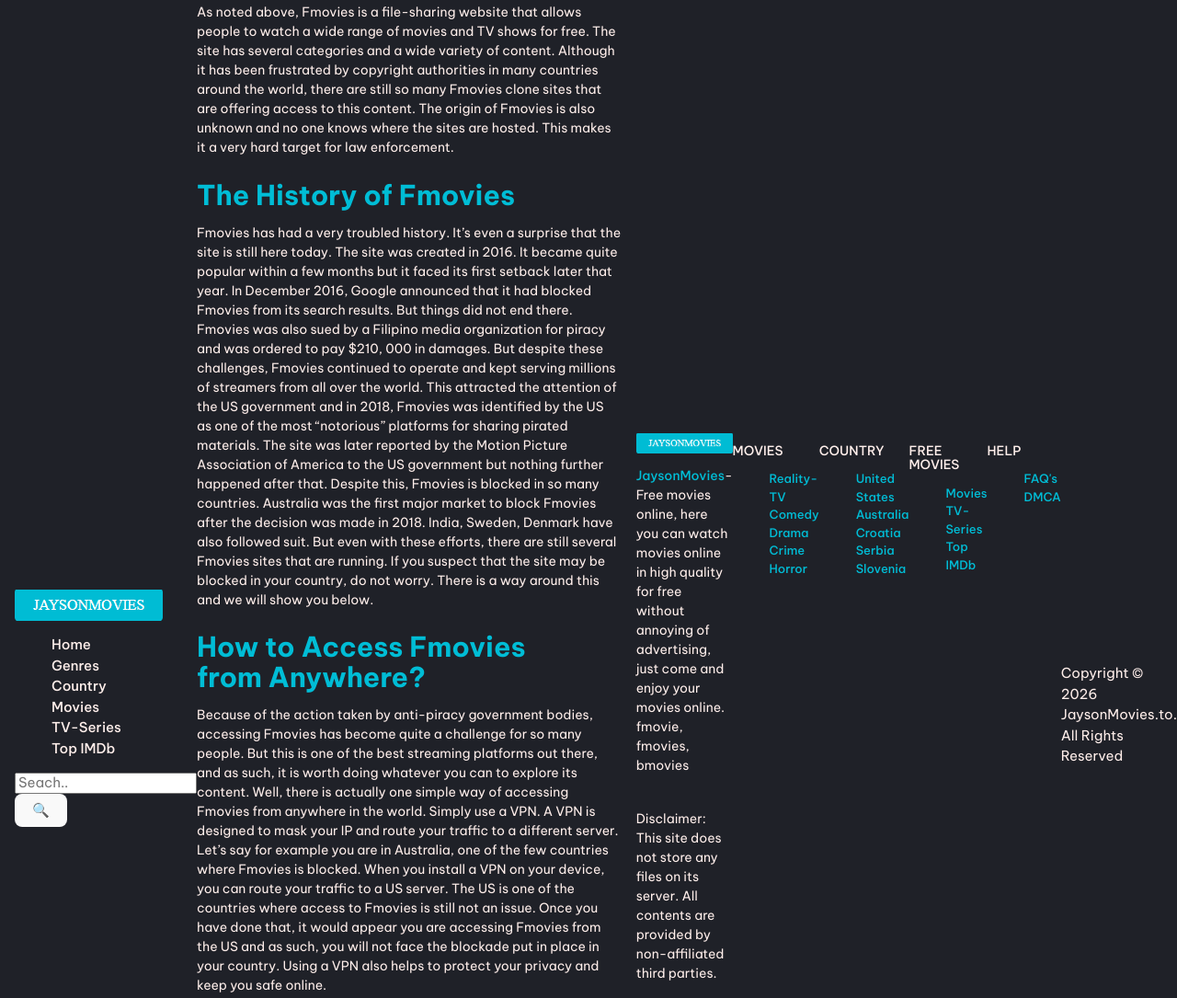
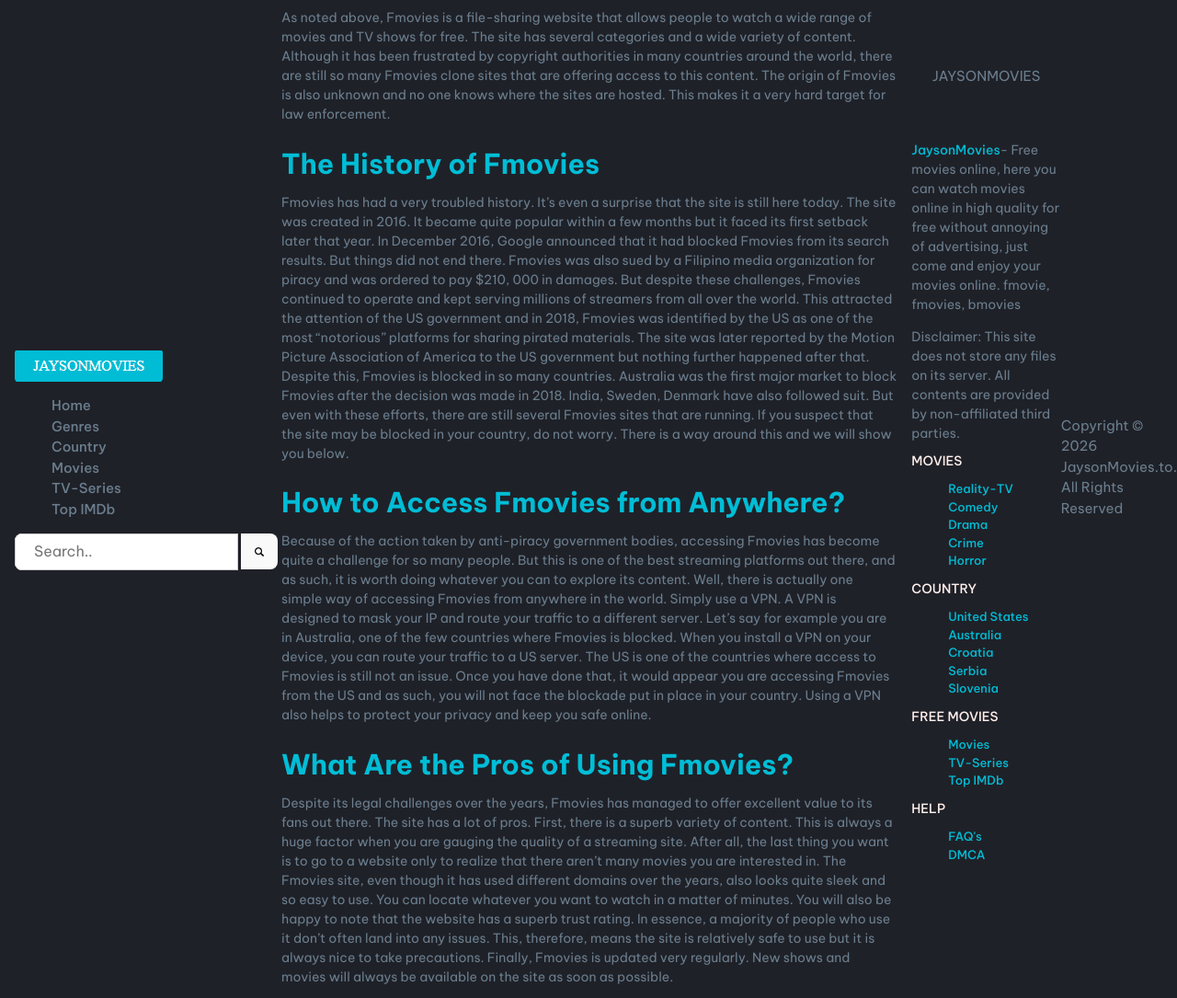
Before and after one commit to Jarsenio19/movie-website, a website built with Vite: page index.html in a window 1280 px wide. Shown: the part 627-1712 px from the top of the page at 92% size. Built offline with nearby package versions, Linux system fonts and the light colour scheme.

Commit message:
add new file

```diff
--- a/index.html
+++ b/index.html
@@ -24,16 +24,16 @@
           <li><a href="#">Top IMDb</a></li>
         </ul>
         <div class="primary-bttn">
-          <form action="">
-            <input type="text" placeholder="Seach..">
-            <button class="button">🔍</button>
+          <form action="#">
+            <input type="text" placeholder="Search..">
+            <button class="button"><img src="images/bttn.png" alt=""></a></button>
           </form>
         </div>
       </div>
     </header>
 
     <main>
-      <section>
+      <section class="padding-block-900">
         <div class="container">
           <img src="images/logo.png" alt="Logo">
           <div class="secondary-bttn">
@@ -48,7 +48,7 @@
          </div>
         </div>
       </section>
-      <section class="">
+      <section class="padding-block-900">
         <div class="container">
                 <h2 class="fs-secondary-heading fw-bold text-primary-400">JaysonMovies - Watch Free Movies Online | JaysonMovies.to</h2>
                 <p class="fs-400">Cord-cutting is becoming a huge thing these days. People around the world are tired of paying the massive bills associated with cable TV and the subscriptions of Netflix and other streaming platforms. The good news is that sites like Fmovies are making cord-cutting possible. They offer free movies and TV shows for all people around the world. But as you can imagine, things have not been smooth. Fmovies and others like it have been targeted by relevant authorities for piracy and copyright infringement. But nonetheless, they still offer a great streaming option.</p>
@@ -75,17 +75,16 @@
             </div>
       </section>
     </main>
-           <section class="bg-accent-800">
+           <section class="padding-block-900 bg-accent-800">
             <div class="even-columns">
-                  <!-- Need a parent! -- <div> -->
-                    <div class="">
-                        <a href="#"><img src="images/logo.png" alt="Jmovies"></a>
-                        <p class="fs-400 text-neutral-200"><a class="text-primary-400" href="#">JaysonMovies</a>-  Free movies online, here you can watch movies online in high quality for free without annoying of advertising, just come and enjoy your movies online. fmovie, fmovies, bmovies</p><br>
+              <div class="left-side">
+                <div class="logo">JAYSONMOVIES</div>
+                <p class="fs-400 text-neutral-200"><a class="text-primary-400" href="#">JaysonMovies</a>-  Free movies online, here you can watch movies online in high quality for free without annoying of advertising, just come and enjoy your movies online. fmovie, fmovies, bmovies</p>
                 <p class="fs-400 text-neutral-200">Disclaimer: This site does not store any files on its server. All contents are provided by non-affiliated third parties.</p>
               </div>
-                    <div>
-                        <nav class="lower-section-nav">
-                         <h2 class="fs-400 fw-semi-bold text-neutral-200">MOVIES</h2>
+              <div class="links">
+               <div class="column">
+                      <h2 class="fs-400 fw-semi-bold text-neutral-100">MOVIES</h2>
                             <ul class="fs-300 text-primary-400" role="list">
                                  <li><a href="#">Reality-TV</a></li>
                                  <li><a href="#">Comedy</a></li>
@@ -94,8 +93,8 @@
                                  <li><a href="#">Horror</a></li>
                             </ul>
                 </div>
-                    <div>
-                        <h2 class="fs-400 fw-semi-bold text-neutral-200">COUNTRY</h2>
+                  <div class="column">
+                        <h2 class="fs-400 fw-semi-bold text-neutral-100">COUNTRY</h2>
                             <ul class="fs-300 text-primary-400" role="list">
                                  <li><a href="#">United States</a></li>
                                  <li><a href="#">Australia</a></li>
@@ -104,28 +103,27 @@
                                  <li><a href="#">Slovenia</a></li>
                             </ul>
                     </div>
-                    <div>
-                        <h2 class="fs-400 fw-semi-bold text-neutral-200">FREE MOVIES</h2>
+                    <div class="column">
+                        <h2 class="fs-400 fw-semi-bold text-neutral-100">FREE MOVIES</h2>
                             <ul class="fs-300 text-primary-400" role="list">
                                 <li><a href="#">Movies</a></li>
                                 <li><a href="#">TV-Series</a></li>
                                 <li><a href="#">Top IMDb</a></li>
                             </ul>
                     </div>
-                    <div>
-                        <h2 class="fs-400 fw-semi-bold text-neutral-200">HELP</h2>
+                    <div class="column">
+                        <h2 class="fs-400 fw-semi-bold text-neutral-100">HELP</h2>
                              <ul class="fs-300 text-primary-400" role="list">
                                 <li><a href="#">FAQ's</a></li>
                                 <li><a href="#">DMCA</a></li>
                             </ul>
                     </div>
-                </nav>
               </div>
             </div>
            </section>
     </main>
 
-    <footer class="bg-accent-800 text-neutral-200">
+    <footer class="bg-accent-800 text-neutral-200 padding-block-700">
         <p>Copyright © 2026 JaysonMovies.to. All Rights Reserved</p>
     </footer>
 
--- a/style.css
+++ b/style.css
@@ -5,8 +5,8 @@
     --clr-accent-800: hsl(228, 13%, 14%);
     --clr-accent-900: hsl(222.86, 15.56%, 8.82%);
 
-    --clr-neutral-100: hsl(0 0% 100%);
-    --clr-neutral-200: hsl(13, 100%, 96%);
+    --clr-neutral-100: hsl(13, 100%, 96%);
+    --clr-neutral-200: hsl(208 14% 49%);
 
 
     /* --clr-neutral-400: hsl(222, 19%, 9%);
@@ -38,6 +38,17 @@
     --fs-secondary-heading: var(--fs-700);
     --fs-nav: var(--fs-500);
     --ff-button: var(--fs-600);
+
+
+    --size-100: 0.25rem;/* 4px */
+    --size-200: 0.5rem;/* 8px */
+    --size-300: 0.813rem;/* 13px */
+    --size-400: 0.875rem; /* 14px */
+    --size-500: 0.938rem; /* 15px */
+    --size-600: 1rem; /* 16px */
+    --size-700: 1.25rem; /* 20px */
+    --size-800: 1.875rem; /* 30px */
+    --size-900: 2.5rem; /* 40px */
 
 }
 
@@ -186,10 +197,12 @@
 
 .fs-primary-heading {
     font-size: var(--fs-primary-heading);
+    line-height: 1.2;
 }
 
 .fs-secondary-heading {
     font-size: var(--fs-secondary-heading);
+    line-height: 1.2;
 }
 
 .fs-300 {
@@ -208,30 +221,68 @@
   font-size: var(--fs-600);
 }
 
+.padding-block-100 {
+  padding-block: var(--size-100);
+}
+.padding-block-200 {
+  padding-block: var(--size-200);
+}
+.padding-block-300 {
+  padding-block: var(--size-300);
+}
+.padding-block-400 {
+  padding-block: var(--size-400);
+}
+.padding-block-500 {
+  padding-block: var(--size-500);
+}
+.padding-block-600 {
+  padding-block: var(--size-600);
+}
+.padding-block-700 {
+  padding-block: var(--size-700);
+}
+.padding-block-800 {
+  padding-block: var(--size-800);
+}
+.padding-block-900 {
+  padding-block: var(--size-900);
+}
+
 .container {
-  --max-width: 1110px;
+  --max-width: 1325px;
   --padding: 1rem;
 
   width: min(var(--max-width), 100% - (var(--padding) * 2));
   margin-inline: auto;
 }
 
-.even-columns {
+/* .even-columns {
   display: flex;
   justify-content: space-between;
-  align-items: flex-start;
+  gap: 1rem;
+}
 
+.left {
+  max-width: 1000px;
+}
+
+.links {
+  display: flex;
 
 }
 
-  @media (min-width: 100em) {
-    .even-columns {
-      grid-auto-flow: column;
-      grid-auto-columns: repeat(4,1fr);
+.column h4{
+  margin-bottom: 15px;
+
+}
+
+.column ul {
+  list-style: none;
+  text-decoration: none;
+} */
 
 
-    }
-  }
 
 
 /* general styling */
@@ -242,3 +293,33 @@
   color: var(--clr-neutral-200);
   background-color: var(--clr-accent-800) ;
 }
+
+/* primary-button */
+
+.primary-bttn {
+  display: flex;
+  align-items: center;
+  border-radius: 8px;
+  overflow: hidden;
+  width: 290px;
+}
+
+.primary-bttn input {
+  border: 1px solid #ccc;
+  outline: none;
+  padding: 10px 20px;
+  font-size: var(--fs-600);
+  flex: 1;
+}
+
+.primary-bttn button {
+  border: none;
+  border-radius: 0 8px 8px 0;
+  padding: 14px 15px;
+  cursor: pointer;
+  font-size: var(--fs-600);
+
+  width: 40px;
+  height: 39px;
+
+}
```
Also changed, not shown: hello.html (added, +54 -0 lines), images/bttn.png (added). Lines whose indentation alone changed are shown as unchanged.
